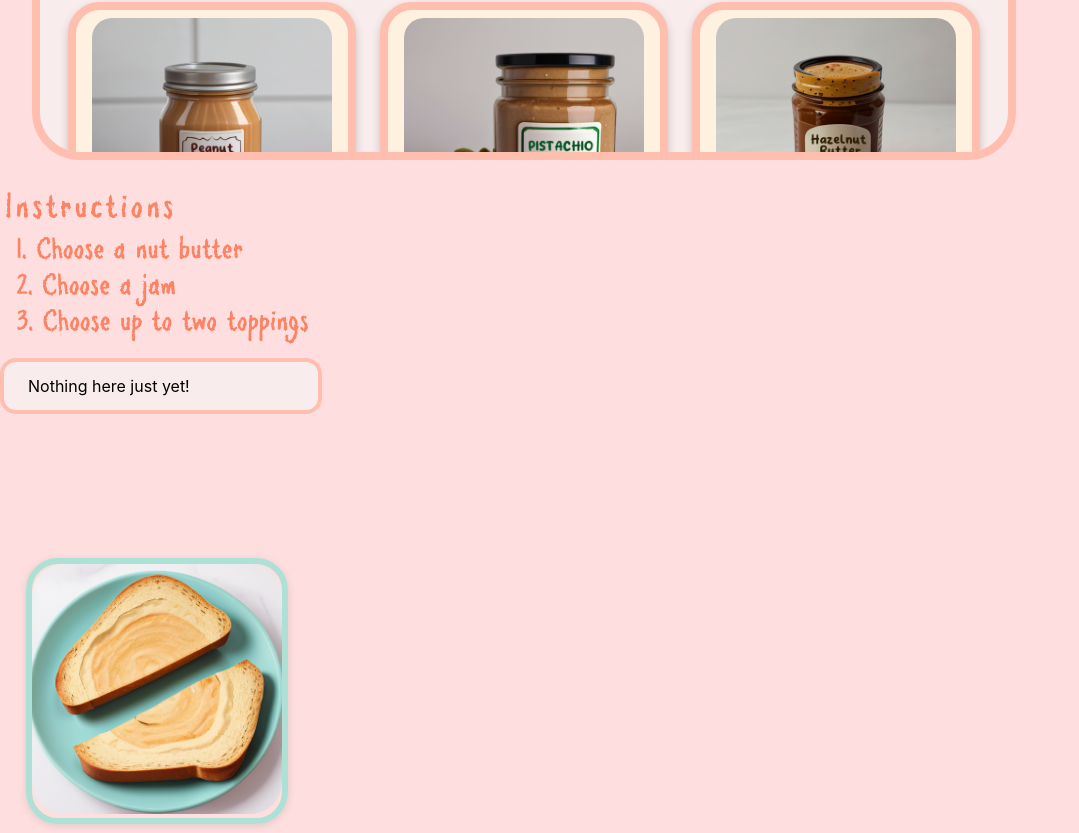
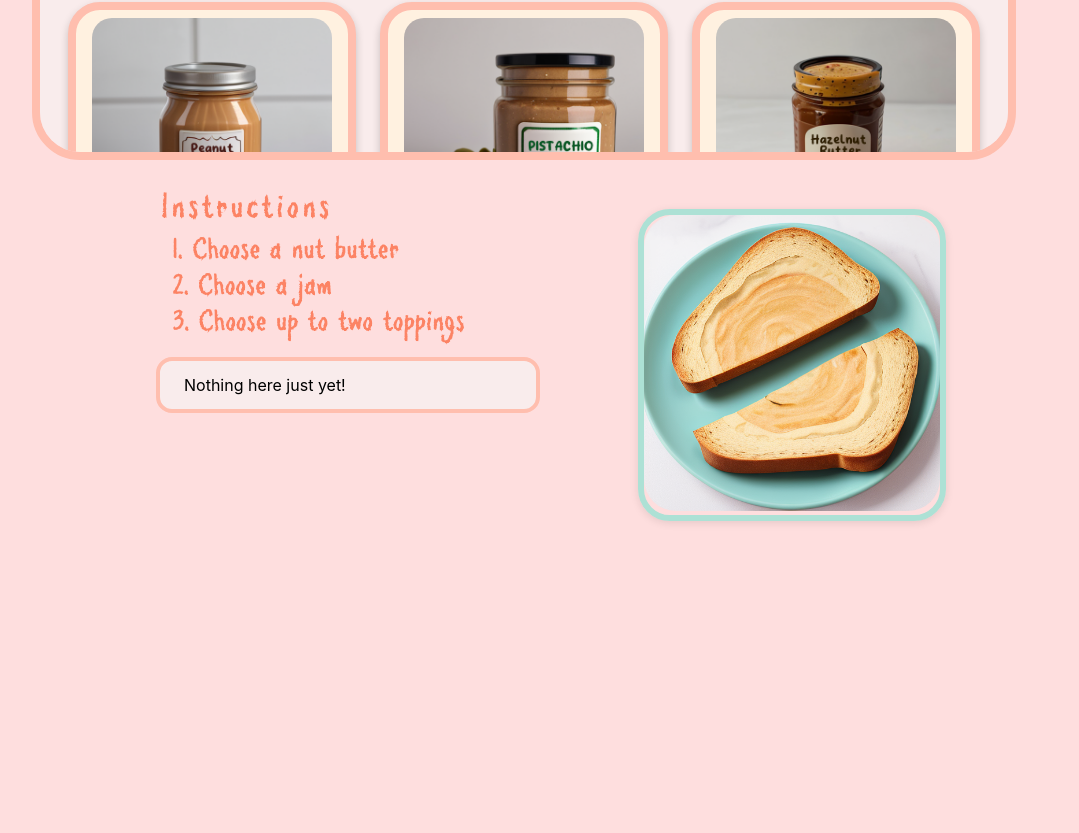
Before and after one commit to prlakshm/pbj-time, a React (Create React App) app: page / in a window 1280 px wide. Shown: the part 587-1420 px from the top of the page, without its empty margins (0-1079 px from the left). After the commit the page ends 1122 px from the top, so only its background shows below. Built offline with nearby package versions, Linux system fonts and the light colour scheme; a web font is replaced by a local one.

Commit message:
Feat: made webpage responsive

```diff
--- a/src/App.js
+++ b/src/App.js
@@ -143,6 +143,7 @@ function App() {
           </div>
         </div>
         <div className="right">
+          <div className="top">
           <div className="instructions">
             <h2>Instructions</h2>
             <ul>
@@ -199,6 +200,8 @@ function App() {
               )}
             </div>
           </div>
+          </div>
+          <div className="bottom">
           <div className="build">
             <div className="img-container">
             <img src={"ps_photos/bread.png"} alt="Sandwich Base" />
@@ -213,6 +216,7 @@ function App() {
           </div>
           </div>
         </div>
+        </div>
       </body>
     </div>
   );
--- a/src/styles/App.css
+++ b/src/styles/App.css
@@ -101,13 +101,13 @@ h1 {
 }
 
 .cart-container {
-    height: 24vh;
+    height: 10.5rem;
 }
 
 .cart {
     display: flex;
     flex-direction: column;
-    width: 22vw;
+    width: 21.5rem;
     border-radius: 1rem;
     background-color: #f9ecec;
     border: 4px solid  #ffbeae;
@@ -195,7 +195,7 @@ h1 {
     list-style-type: none;
     margin-left: -1.75rem;
     margin-top: 0.5rem;
-    margin-bottom: 1rem;
+    margin-bottom: 0.93rem;
 }
 
 .instructions li {
@@ -215,7 +215,7 @@ h1 {
     padding: 0.5rem 1rem 0rem 1rem;
     display: flex;
     justify-content: center;
-    width: 22vw;
+    width: 21.5rem;
 }
 
 .build .img-container {
@@ -225,7 +225,7 @@ h1 {
 }
 
 .build img {
-    width: 19.5vw;
+    width: 18.5rem;
     z-index: 0; /* Ensure it's behind the added photos */
     border-radius: 2rem;
 }
@@ -251,14 +251,40 @@ h1 {
   }
 }
 
+@media only screen and (max-width: 1300px) {
+    body {
+        flex-direction: column;
+    }
+    .right {
+        flex-direction: row;
+        justify-content: center;
+        align-items: center;
+        width: 65rem;
+        padding-left: 3rem;
+    }
+    .right .top {
+        padding-right: 2rem;
+    }
+    .right .bottom {
+        padding-left: 2rem;
+    }
+}
+
 @media only screen and (max-width: 860px) {
     .bakery-items {
         grid-template-columns: 1fr;
     }
 }
 
-@media only screen and (max-width: 1300px) {
-    body{
+@media only screen and (max-width: 500px) {
+    .bakery-items {
+        grid-template-columns: 1fr;
+    }
+    .right {
         flex-direction: column;
     }
+    .right .bottom {
+        padding-left: 0rem;
+        margin-left: -2rem;
+    }
 }
```
